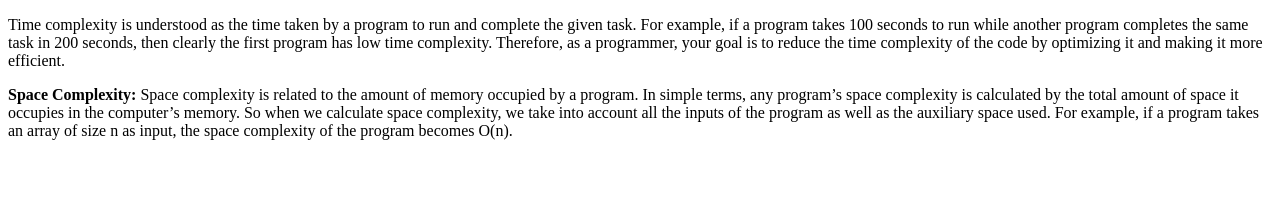
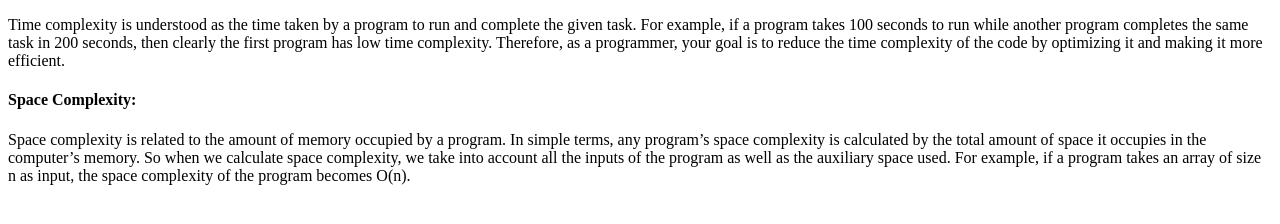
Before and after one commit to acciojob/time-and-space-complexity-hardiksarkar, a website: page main.html in a window 1280 px wide. Drawn offline with Linux system fonts and the light colour scheme.

Commit message:
created a submission

```diff
--- a/main.html
+++ b/main.html
@@ -10,7 +10,7 @@
 	<!-- the entire body must be written by student -->
     <div>
         <p>Time complexity is understood as the time taken by a program to run and complete the given task. For example, if a program takes 100 seconds to run while another program completes the same task in 200 seconds, then clearly the first program has low time complexity. Therefore, as a programmer, your goal is to reduce the time complexity of the code by optimizing it and making it more efficient.</p>
-        <p><strong>Space Complexity: </strong>Space complexity is related to the amount of memory occupied by a program. In simple terms, any program’s space complexity is calculated by the total amount of space it occupies in the computer’s memory. So when we calculate space complexity, we take into account all the inputs of the program as well as the auxiliary space used. For example, if a program takes an array of size n as input, the space complexity of the program becomes O(n).</p>
+        <p><h4>Space Complexity: </h4>Space complexity is related to the amount of memory occupied by a program. In simple terms, any program’s space complexity is calculated by the total amount of space it occupies in the computer’s memory. So when we calculate space complexity, we take into account all the inputs of the program as well as the auxiliary space used. For example, if a program takes an array of size n as input, the space complexity of the program becomes O(n).</p>
     </div>
     <script type="text/javascript" src="./script.js">
 </script>
```
